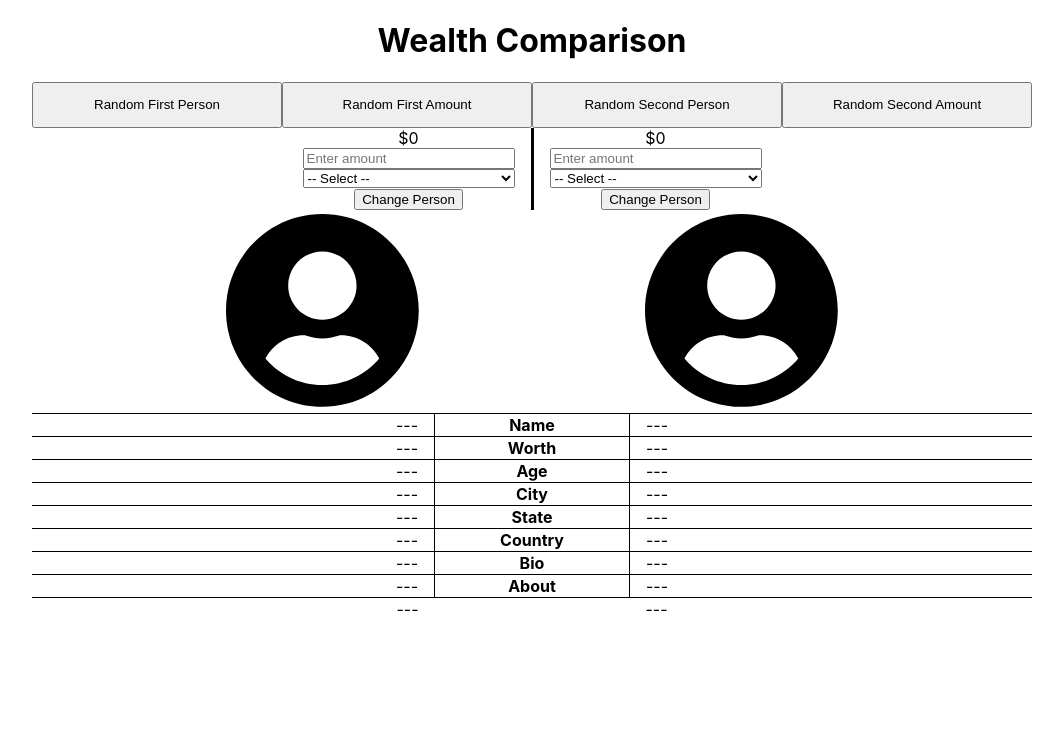
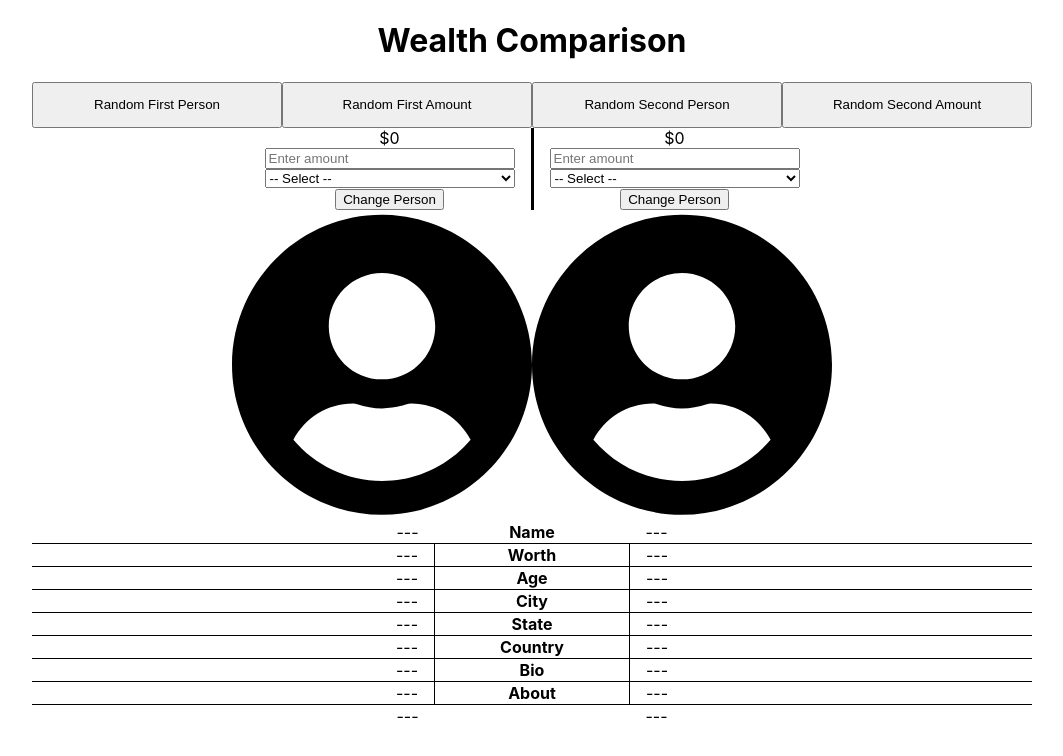
Before and after one commit to toddbrentlinger/wealth-comparison, a React (Create React App) app: page / in a window 1280 px wide. Shown: the top 756 px of the page, without its empty margins (108-1171 px from the left). Built offline with nearby package versions, Linux system fonts and the light colour scheme.

Commit message:
Fixes thumbnail spacing

```diff
--- a/src/App.css
+++ b/src/App.css
@@ -42,6 +42,10 @@
     justify-content: center;
 }
 
+#wealth-comparison-container .person-container {
+    width: 25%;
+}
+
 #wealth-comparison-container .person-container:first-child {
     padding-right: 1em;
     border-right: solid;
--- a/src/components/PersonNotesContainer.css
+++ b/src/components/PersonNotesContainer.css
@@ -74,9 +74,8 @@
     padding-left: 1em;
 }
 
-#person-notes-table tbody tr.thumbnail-container img,
-#person-notes-table tbody tr.thumbnail-container svg {
-    width: 50%;
+.thumbnail-container .thumbnail-image {
+    width: 30%;
     height: auto;
     border-radius: 50%;
 }
--- a/src/components/PersonNotesContainer.js
+++ b/src/components/PersonNotesContainer.js
@@ -3,7 +3,7 @@ import { useSelector } from 'react-redux';
 import DataArrayScroller from './DataArrayScroller.js';
 import { addCommasToNumber } from '../utilities.js';
 import { FontAwesomeIcon } from '@fortawesome/react-fontawesome';
-import { faUser, faUserCircle } from '@fortawesome/free-solid-svg-icons';
+import { /*faUser,*/ faUserCircle } from '@fortawesome/free-solid-svg-icons';
 import './PersonNotesContainer.css';
 
 /**
@@ -12,9 +12,9 @@ import './PersonNotesContainer.css';
  */
 function createUserImage(person) {
     if (!person || !person.thumbnail)
-        return <FontAwesomeIcon icon={faUserCircle} />
+        return <FontAwesomeIcon icon={faUserCircle} className="thumbnail-image" />
 
-    return <img src={person.thumbnail} alt={person.name} />
+    return <img src={person.thumbnail} alt={person.name} className="thumbnail-image" />
 }
 
 function PersonNotesContainer() {
@@ -44,15 +44,6 @@ function PersonNotesContainer() {
         <table id="person-notes-table">
             <caption>Information about each selected person or group.</caption>
             <tbody>
-                <tr className="thumbnail-container">
-                    <td>
-                        {createUserImage(firstPerson)}
-                    </td>
-                    <th scope="row"></th>
-                    <td>
-                        {createUserImage(secondPerson)}
-                    </td>
-                </tr>
                 <tr>
                     <td>{firstPerson ? firstPerson.name : "---"}</td>
                     <th scope="row">Name</th>
@@ -118,7 +109,15 @@ function PersonNotesContainer() {
         </table>
     );
 
-    return table;
-}
+    return (
+        <React.Fragment>
+            <div className="thumbnail-container">
+                {createUserImage(firstPerson)}
+                {createUserImage(secondPerson)}
+            </div>
+            {table}
+        </React.Fragment>
+        );
+    }
 
 export default PersonNotesContainer;
```
